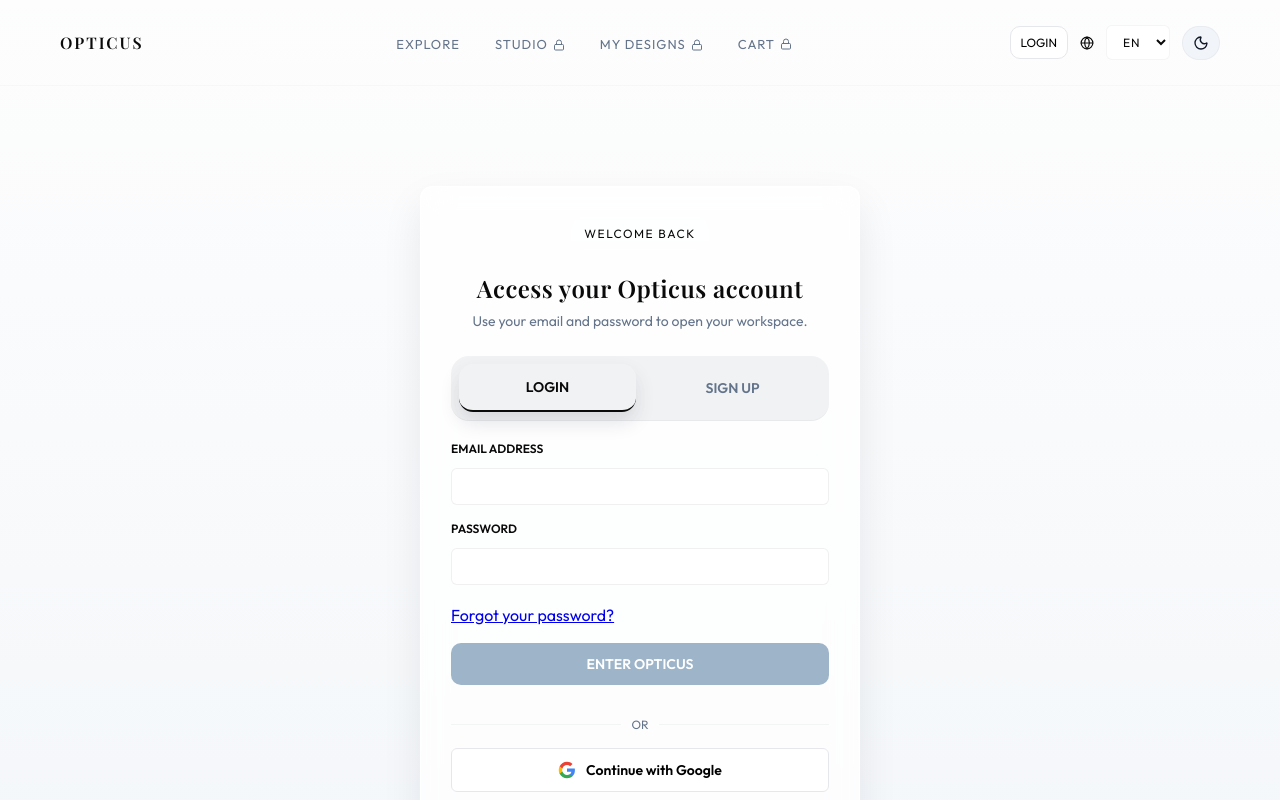
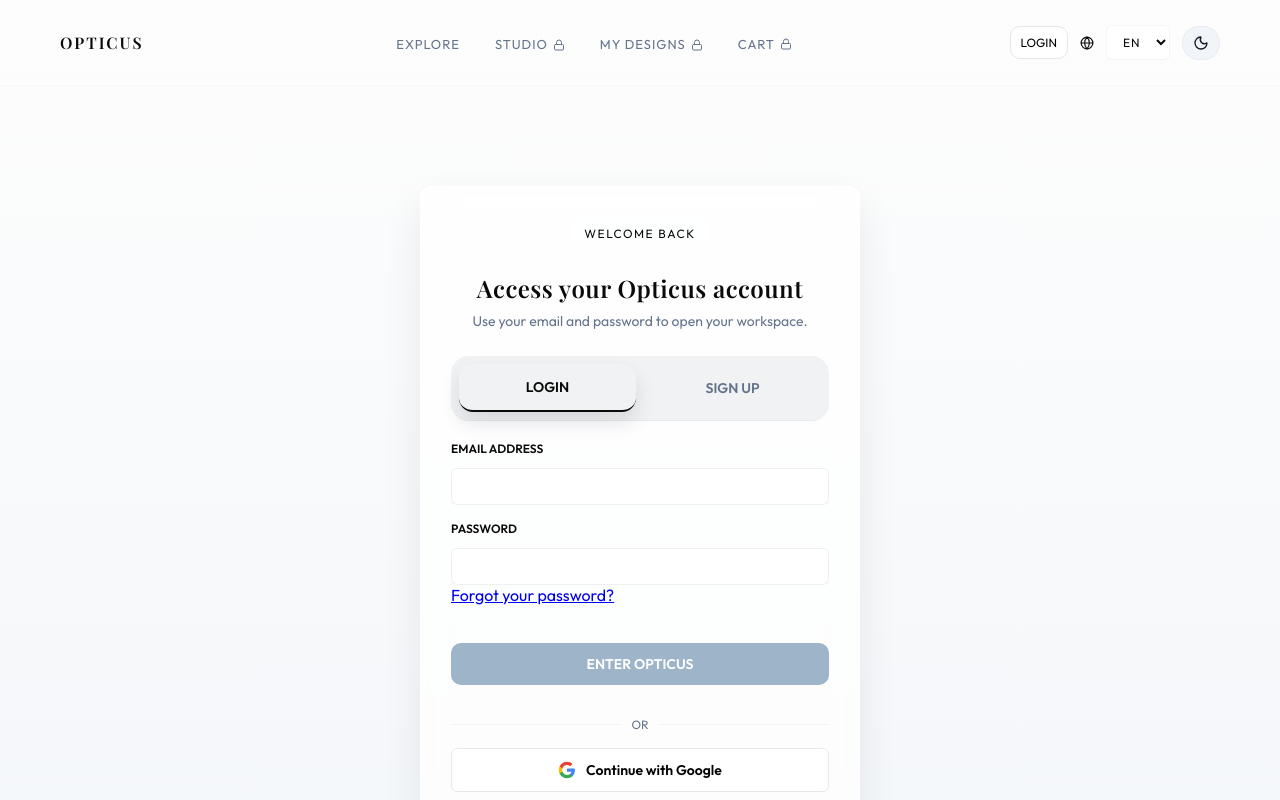
Before and after one commit to EZLBR/n392-Dipoly-opticus, a React (Vite) app in the folder frontend/: page /login in a window 1280 px wide. Shown: the top 800 px of the page. Built offline with nearby package versions, Linux system fonts and the light colour scheme; no server answers; a web font is replaced by a local one.

Commit message:
ref(auth): Colocar recuperação junto do campo de senha
Refs #45

```diff
--- a/frontend/src/components/AuthPage.tsx
+++ b/frontend/src/components/AuthPage.tsx
@@ -162,9 +162,9 @@ export default function AuthPage() {
                 onChange={(e) => setLoginPassword(e.target.value)}
                 required
               />
+              <p><Link to="/forgot-password">{t("auth-forgot-title")}</Link></p>
             </div>
 
-            <p><Link to="/forgot-password">{t("auth-forgot-title")}</Link></p>
             {loginError && <p style={{ color: "#ef4444", fontSize: "14px", margin: "0 0 16px 0" }}>{loginError}</p>}
 
             <button
```
